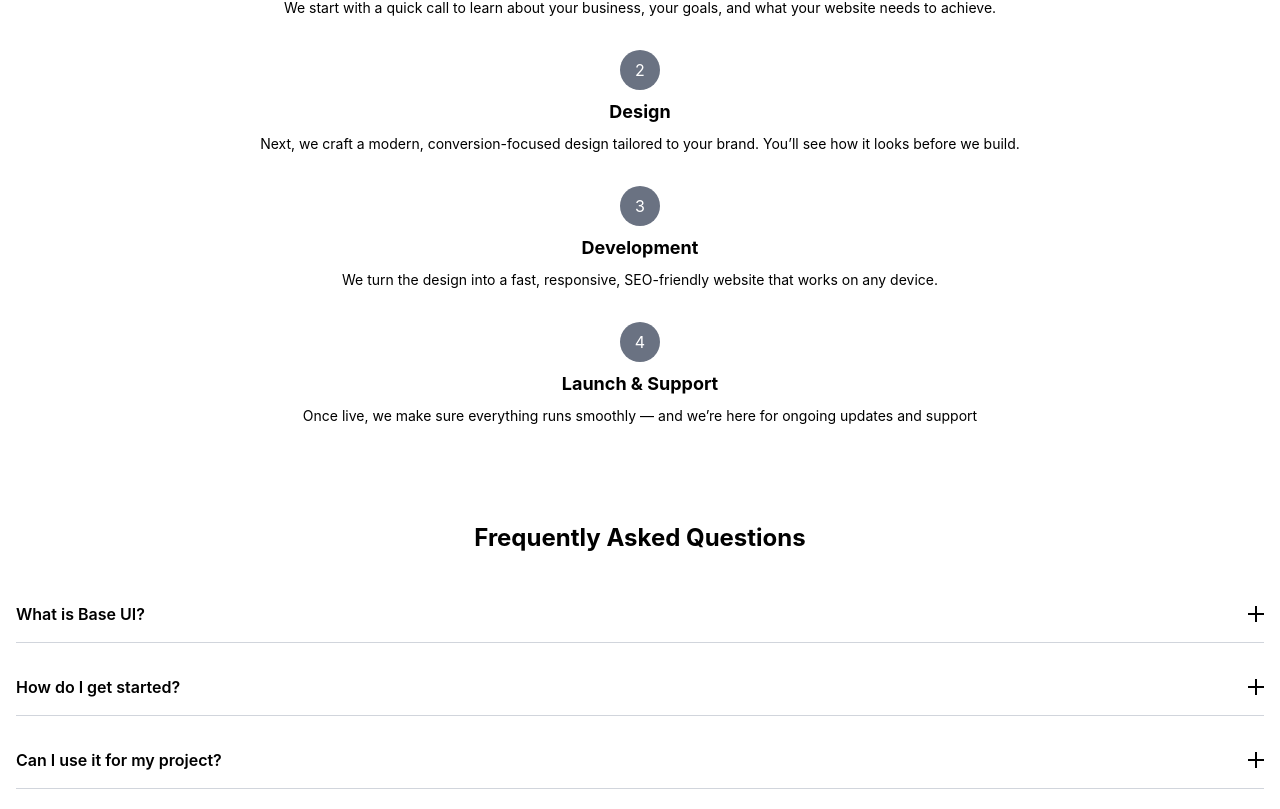
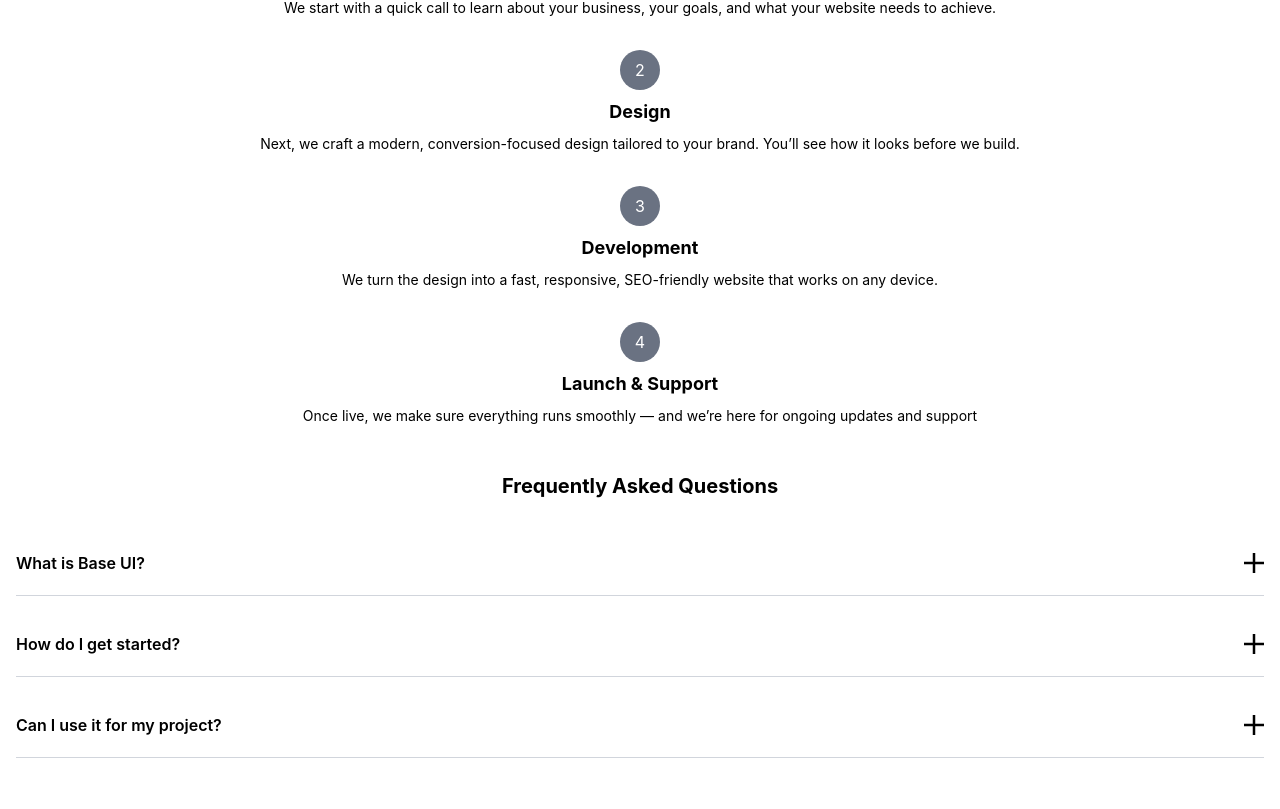
Before and after one commit to Marko21002/agencylanding, a React (Vite) app: page / in a window 1280 px wide. Shown: the part 2300-3109 px from the top of the page. Built offline with nearby package versions, Linux system fonts and the light colour scheme.

Commit message:
Update dependencies and improve Faq component styling. Added @types/node package and updated bun.lock and package.json. Enhanced Faq component layout by adjusting padding, font sizes, and icon sizes for better readability and consistency.

```diff
--- a/package.json
+++ b/package.json
@@ -27,6 +27,7 @@
     "@tanstack/eslint-config": "^0.3.0",
     "@testing-library/dom": "^10.4.0",
     "@testing-library/react": "^16.2.0",
+    "@types/node": "^24.3.3",
     "@types/react": "^19.0.8",
     "@types/react-dom": "^19.0.3",
     "@vitejs/plugin-react": "^4.3.4",
--- a/src/components/Faq.tsx
+++ b/src/components/Faq.tsx
@@ -11,20 +11,20 @@ function PlusIcon(props: React.ComponentProps<'svg'>) {
 
 export default function Faq() {
   return (
-    <div className="flex flex-col items-center gap-8 pt-24 pb-8 px-4">
-      <h1 className="text-2xl text-center font-bold">
+    <div className="flex flex-col items-center gap-8 pt-12 pb-8 px-4">
+      <h1 className="text-xl text-center font-bold leading-tight">
         Frequently Asked Questions
       </h1>
       <Accordion.Root className="w-full space-y-4">
         <Accordion.Item className="border-b border-gray-300 group" value="1">
           <Accordion.Header>
-            <Accordion.Trigger className="flex justify-between items-center w-full py-4 text-left font-semibold">
+            <Accordion.Trigger className="flex justify-between items-center w-full py-5 text-left font-semibold text-base">
               What is Base UI?
-              <PlusIcon className="w-4 h-4 transition-transform duration-200 group-data-[open]:rotate-45" />
+              <PlusIcon className="w-5 h-5 transition-transform duration-200 group-data-[open]:rotate-45 flex-shrink-0" />
             </Accordion.Trigger>
           </Accordion.Header>
           <Accordion.Panel>
-            <div className="py-4 text-gray-700">
+            <div className="py-4 text-base text-gray-700 leading-relaxed">
               Base UI is a library of high-quality unstyled React components for
               design systems and web apps.
             </div>
@@ -33,28 +33,28 @@ export default function Faq() {
 
         <Accordion.Item className="border-b border-gray-300 group" value="2">
           <Accordion.Header>
-            <Accordion.Trigger className="flex justify-between items-center w-full py-4 text-left font-semibold">
+            <Accordion.Trigger className="flex justify-between items-center w-full py-5 text-left font-semibold text-base">
               How do I get started?
-              <PlusIcon className="w-4 h-4 transition-transform duration-200 group-data-[open]:rotate-45" />
+              <PlusIcon className="w-5 h-5 transition-transform duration-200 group-data-[open]:rotate-45 flex-shrink-0" />
             </Accordion.Trigger>
           </Accordion.Header>
           <Accordion.Panel>
-            <div className="py-4 text-gray-700">
-              Head to the “Quick start” guide in the docs. If you’ve used
-              unstyled libraries before, you’ll feel at home.
+            <div className="py-4 text-base text-gray-700 leading-relaxed">
+              Head to the "Quick start" guide in the docs. If you've used
+              unstyled libraries before, you'll feel at home.
             </div>
           </Accordion.Panel>
         </Accordion.Item>
 
         <Accordion.Item className="border-b border-gray-300 group" value="3">
           <Accordion.Header>
-            <Accordion.Trigger className="flex justify-between items-center w-full py-4 text-left font-semibold">
+            <Accordion.Trigger className="flex justify-between items-center w-full py-5 text-left font-semibold text-base">
               Can I use it for my project?
-              <PlusIcon className="w-4 h-4 transition-transform duration-200 group-data-[open]:rotate-45" />
+              <PlusIcon className="w-5 h-5 transition-transform duration-200 group-data-[open]:rotate-45 flex-shrink-0" />
             </Accordion.Trigger>
           </Accordion.Header>
           <Accordion.Panel>
-            <div className="py-4 text-gray-700">
+            <div className="py-4 text-base text-gray-700 leading-relaxed">
               Of course! Base UI is free and open source.
             </div>
           </Accordion.Panel>
--- a/vite.config.ts
+++ b/vite.config.ts
@@ -1,4 +1,6 @@
-import { defineConfig } from 'vite'
+/// <reference types="vitest" />
+
+import { defineConfig } from 'vitest/config'
 import viteReact from '@vitejs/plugin-react'
 import tailwindcss from '@tailwindcss/vite'
 
```
Also changed, not shown: 1 other file (tests, documents, lock files or other folders).
